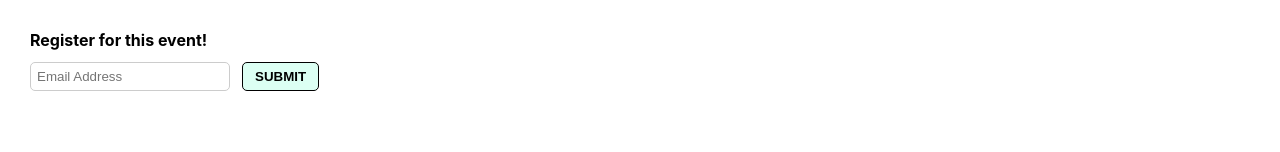
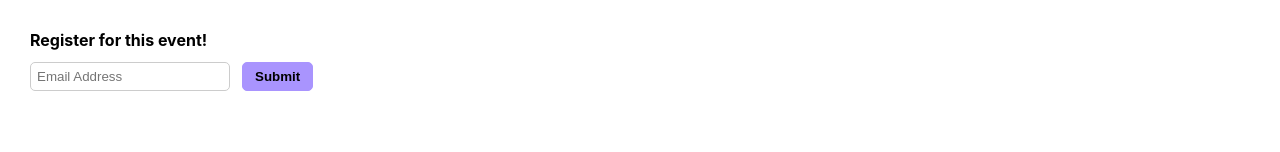
Before and after one commit to baseebeck/nextjs_events, a Next.js app: page /events/London/london-comic-con-winter in a window 1280 px wide. Shown: the part 774-926 px from the top of the page. Built offline with nearby package versions, Linux system fonts and the light colour scheme.

Commit message:
single event page updates

```diff
--- a/src/components/events/single-event.jsx
+++ b/src/components/events/single-event.jsx
@@ -4,7 +4,7 @@ import { useRouter } from "next/router";
 
 const SingleEvent = ({ data }) => {
   const inputEmail = useRef();
-  console.log(inputEmail);
+  // console.log(inputEmail);
   const router = useRouter();
   const [message, setMessage] = useState("");
 
--- a/styles/general.sass
+++ b/styles/general.sass
@@ -160,16 +160,16 @@ main
             border: 1px solid #ccc
         button
             border-radius: 5px
-            border: 1px solid #000
-            background: #dcfff3
+            border: 1px solid #a994fe
+            background: #a994fe
             font-weight: bold
-            text-transform: uppercase
+            // text-transform: uppercase
             padding: 6px 12px
             &:hover
                 cursor: pointer
                 background: black
-                border: 1px solid #dcfff3
-                color: #dcfff3
+                border: 1px solid #000
+                color: #fff
 
 
 
```
